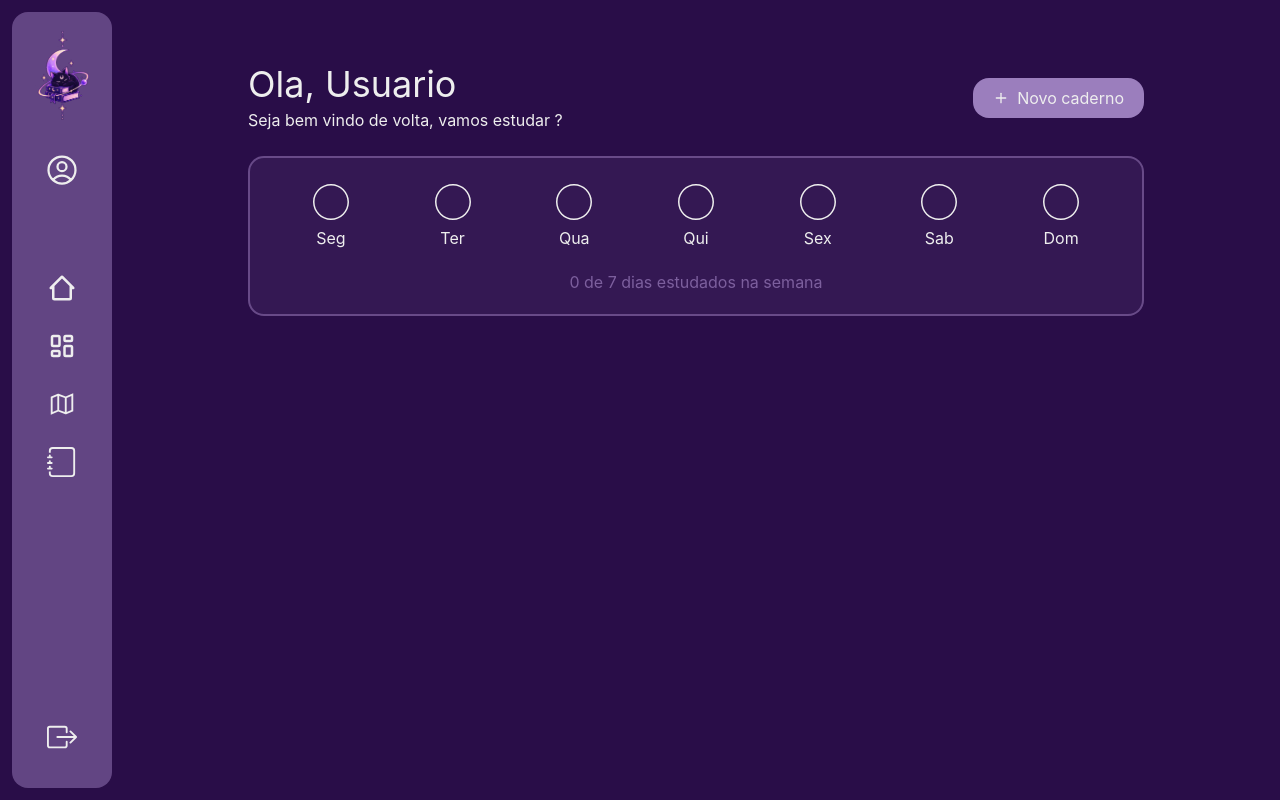
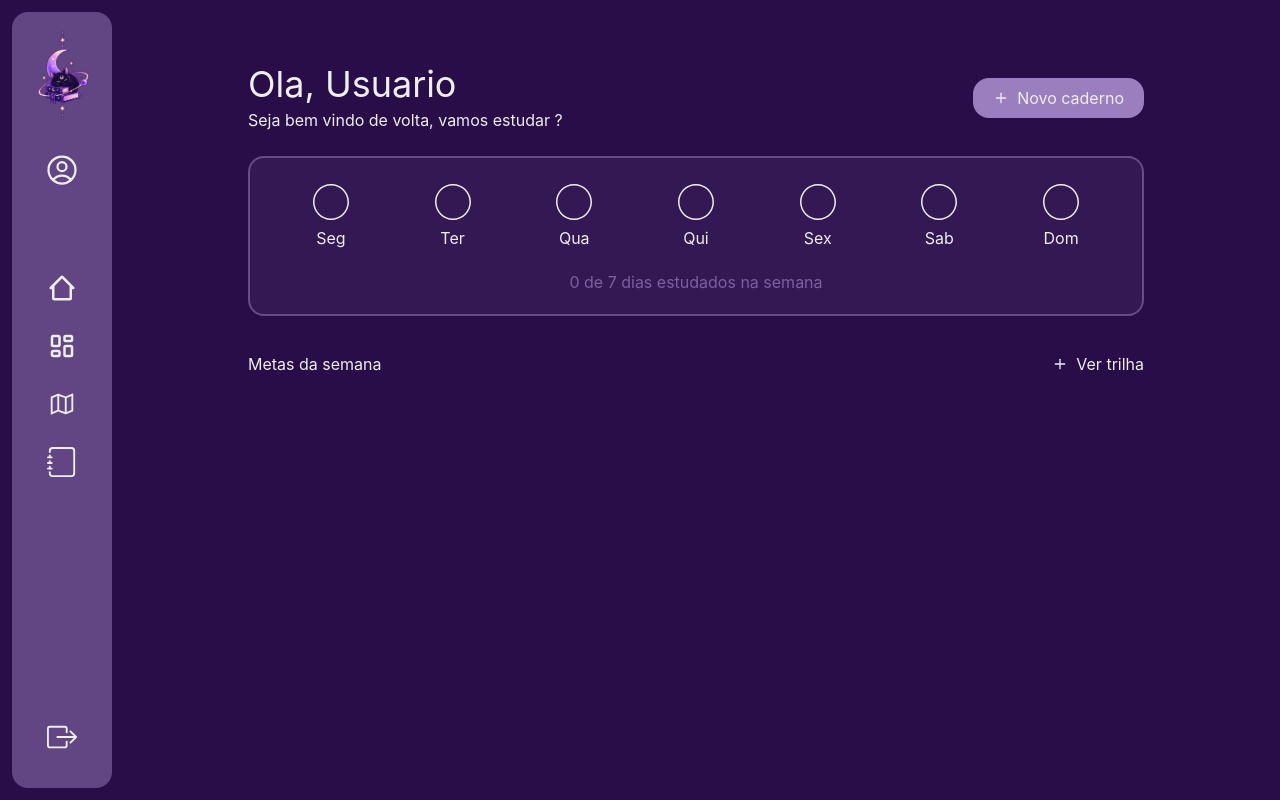
Before and after one commit to stelsol/Caderno-estudos, a React (Vite) app: page /Home in a window 1280 px wide. Built offline with nearby package versions, Linux system fonts and the light colour scheme.

Commit message:
fate: Metas semana

```diff
--- a/src/pages/Home.jsx
+++ b/src/pages/Home.jsx
@@ -41,7 +41,7 @@ export default function Home() {
           </div>
         </div>
         <div className="  flex-1 rounded-2xl flex justify-center ">
-          <section className=" flex  flex-col items-center  pt-13">
+          <section className=" flex  flex-col items-center gap-9  pt-13">
             {/* Section frequencia de uso */}
             <section className=" flex gap-6 flex-col ">
               <div className="flex w-4xl  justify-between items-center">
@@ -105,6 +105,21 @@ export default function Home() {
                 </p>
               </div>
             </section>
+
+            {/* Section Metas da semana */}
+            <section className="flex  items-center">
+              <div className="flex w-4xl   justify-between items-center  ">
+                <div>
+                  <p>Metas da semana</p>
+                </div>
+
+                <div className="flex items-center gap-2">
+                  {" "}
+                  <FiPlus />
+                  <p>Ver trilha</p>
+                </div>
+              </div>
+            </section>
           </section>
         </div>
       </div>
```
